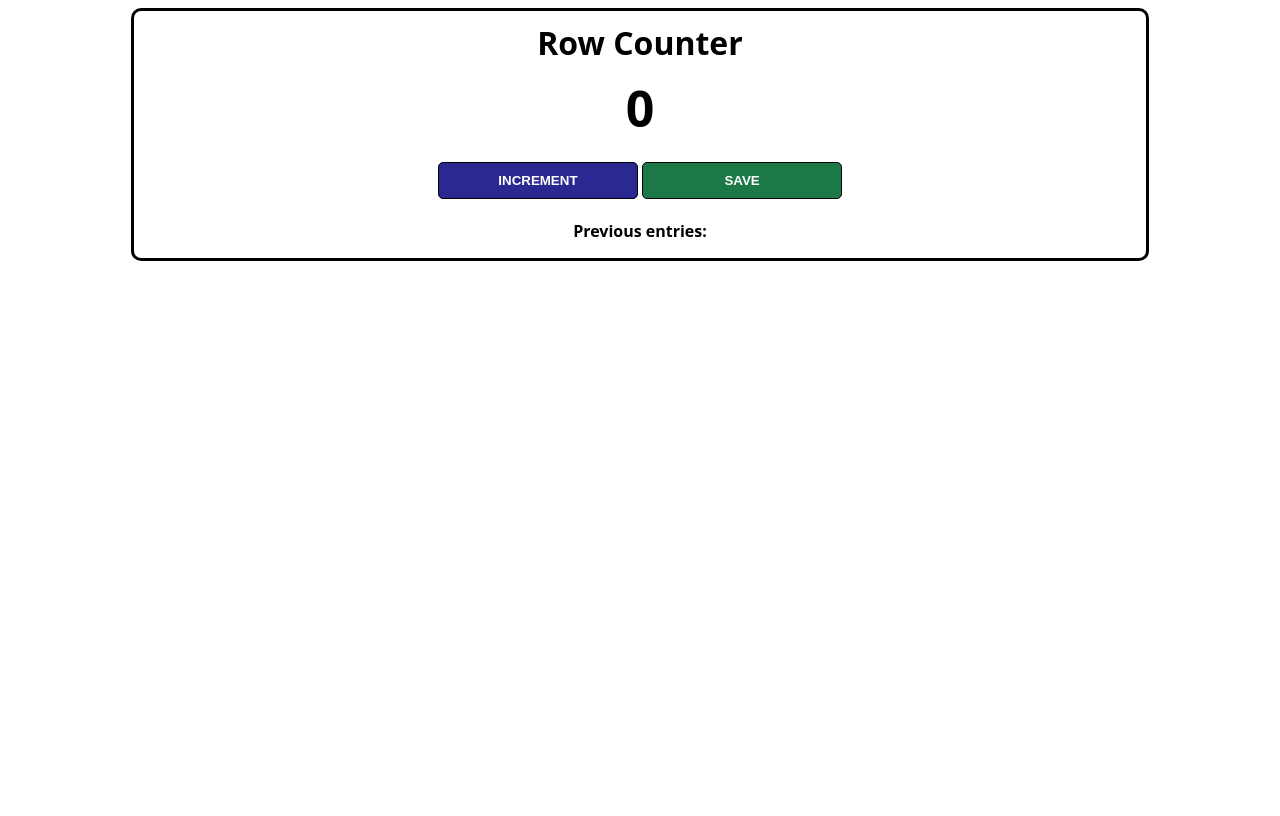
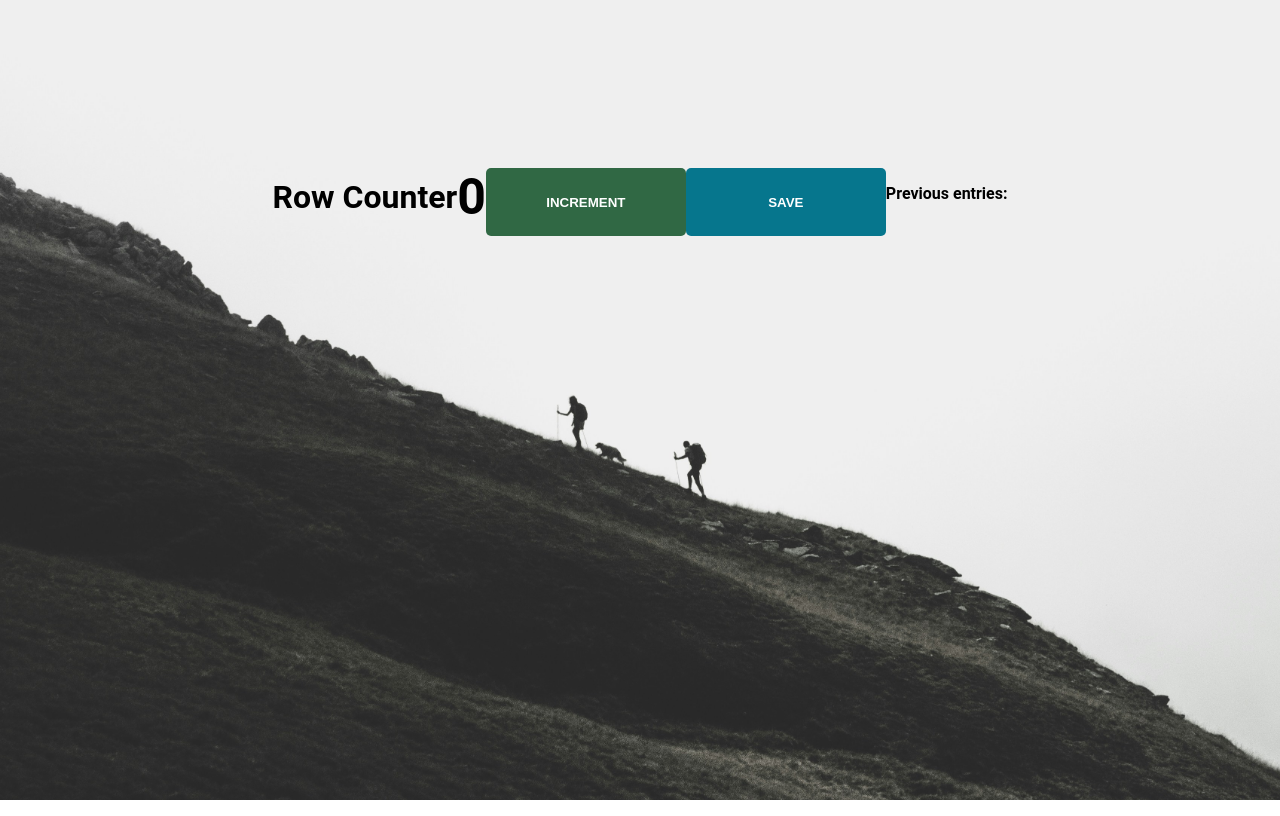
Before and after one commit to harrismalcolm/mile-tracker, a plain HTML site: page index.html in a window 1280 px wide. Drawn offline with Linux system fonts and the light colour scheme.

Commit message:
Update index.css

```diff
--- a/index.css
+++ b/index.css
@@ -1,17 +1,20 @@
 body {
-    background-image: url("yarn.jpeg");
+    background-image: url("/fabrizio-conti-xPFhK0MGsyw-unsplash.jpg");
     background-size: cover;
-    font-family: 'Open Sans', 'Helvetica Neue', sans-serif;
+    background-position: top;
+    background-repeat: no-repeat;
+    font-family: Roboto, Cantarell, BlinkMacSystemFont, -apple-system, 'Segoe UI', Oxygen, Ubuntu, 'Open Sans', 'Helvetica Neue', sans-serif;
+    font-weight: bold;
     text-align: center;
-    height: 100vh;
 }
 
 .container {
-    background: white;
-    max-width: 80%;
-    margin: auto;
-    border: 3px solid black;
-    border-radius: 10px;
+    display: flex;
+    justify-content: center;
+    max-width: 1200px;
+    width: 100%;
+    padding-block: 20vh;
+    margin: 0 auto;
 }
 
 h1 {
@@ -26,24 +29,20 @@ h2 {
 }
 
 button {
-    border: 1px solid black;
-    padding-top: 10px;
-    padding-bottom: 10px;
+    border: none;
+    padding-top: 20px;
+    padding-bottom: 20px;
     color: white;
     font-weight: bold;
     width: 200px;
-    margin-bottom: 5px;
+    margin-bottom: 10px;
     border-radius: 5px;
 }
 
 #increment-btn {
-    background: #2C2891;
+    background: #306844;
 }
 
 #save-btn {
-    background: #1C7947;
+    background: #06768d;
 }
-
-#save-el {
-    font-weight: bold;
-}
```
